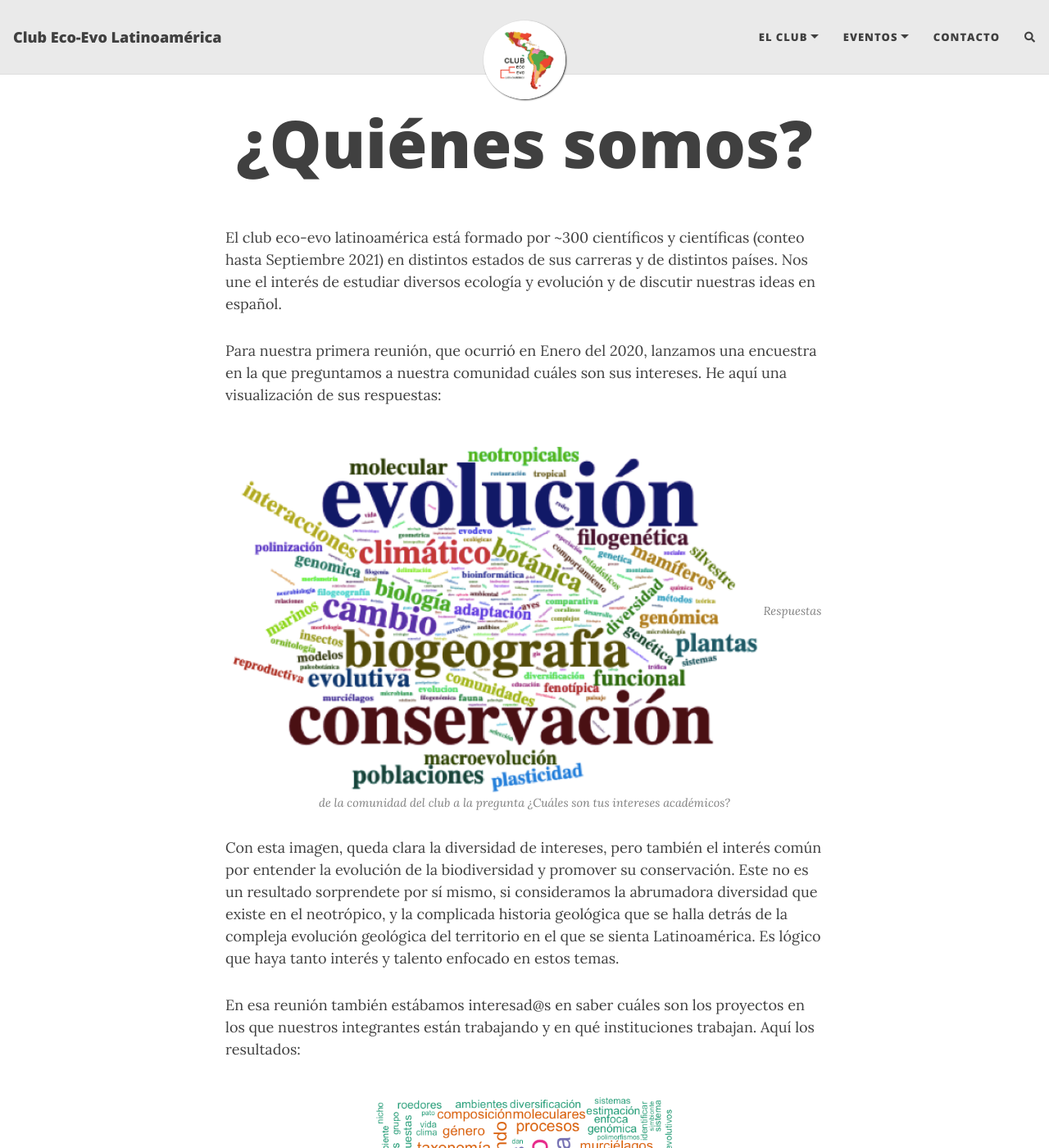
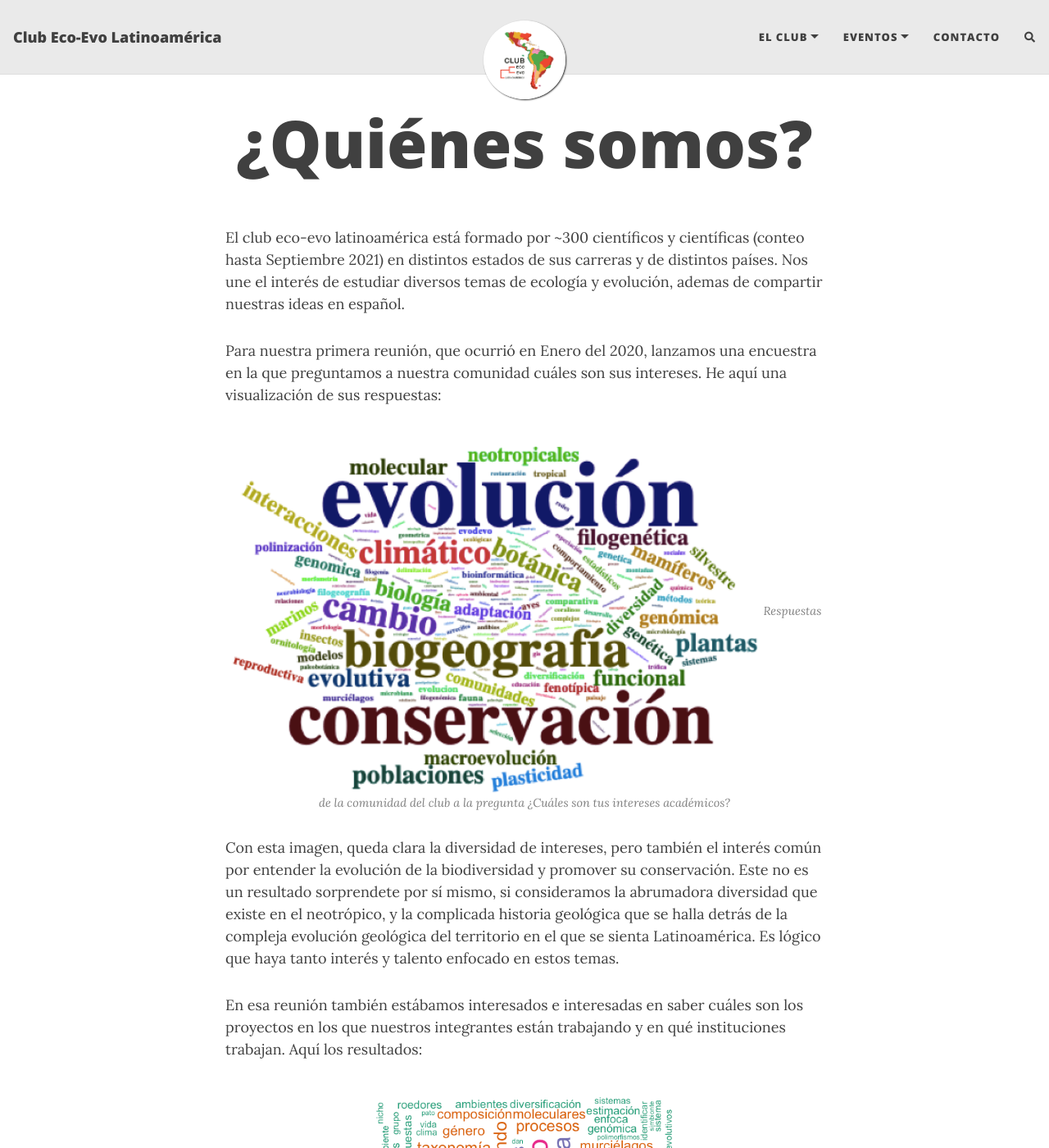
Before and after one commit to ecoevolat/ecoevolat.github.io, a Jekyll site: the page built from quienes_somos.md, in a window 1280 px wide and 1400 px high. Shown: the whole window at 82% size. Built offline with Jekyll 4.4.1, drawn with Linux system fonts in a browser that asks for light colours; nearby versions of some CDN libraries; comment, search, counter and statistics services are not loaded.

Commit message:
fixing typos

```diff
--- a/quienes_somos.md
+++ b/quienes_somos.md
@@ -4,7 +4,7 @@ title: ¿Quiénes somos?
 subtitle:
 ---
 
-El club eco-evo latinoamérica está formado por ~300 científicos y científicas (conteo hasta Septiembre 2021) en distintos estados de sus carreras y de distintos países. Nos une el interés de estudiar diversos ecología y evolución y de discutir nuestras ideas en español.
+El club eco-evo latinoamérica está formado por ~300 científicos y científicas (conteo hasta Septiembre 2021) en distintos estados de sus carreras y de distintos países. Nos une el interés de estudiar diversos temas de ecología y evolución, ademas de compartir nuestras ideas en español.
 
 Para nuestra primera reunión, que ocurrió en Enero del 2020, lanzamos una encuestra en la que preguntamos a nuestra comunidad cuáles son sus intereses. He aquí una visualización de sus respuestas:
 
@@ -14,7 +14,7 @@ Para nuestra primera reunión, que ocurrió en Enero del 2020, lanzamos una encu
 
 Con esta imagen, queda clara la diversidad de intereses, pero también el interés común por entender la evolución de la biodiversidad y promover su conservación. Este no es un resultado sorprendete por sí mismo, si consideramos la abrumadora diversidad que existe en el neotrópico, y la complicada historia geológica que se halla detrás de la compleja evolución geológica del territorio en el que se sienta Latinoamérica. Es lógico que haya tanto interés y talento enfocado en estos temas.
 
-En esa reunión también estábamos interesad@s en saber cuáles son los proyectos en los que nuestros integrantes están trabajando y en qué instituciones trabajan. Aquí los resultados:
+En esa reunión también estábamos interesados e interesadas en saber cuáles son los proyectos en los que nuestros integrantes están trabajando y en qué instituciones trabajan. Aquí los resultados:
 
 ![que hacemos](/assets/img/Que_hacemos.png){: width="650"}
 *Representación de las líneas de investigación actuales de las personas de nuestra comunidad (hasta enero 2020)*
```
Also changed, not shown: acerca_de.md (+1 -1 lines), pasados.md (+3 -0 lines), proximos.md (+3 -1 lines), 4 other files.
